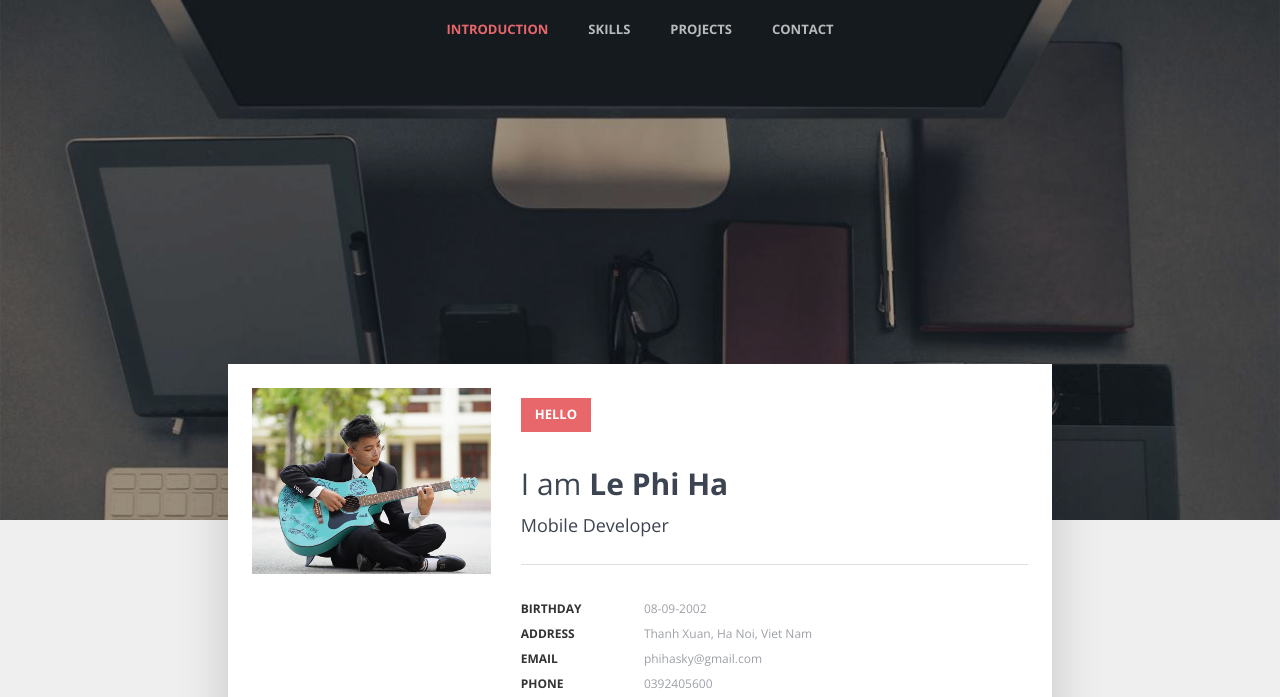
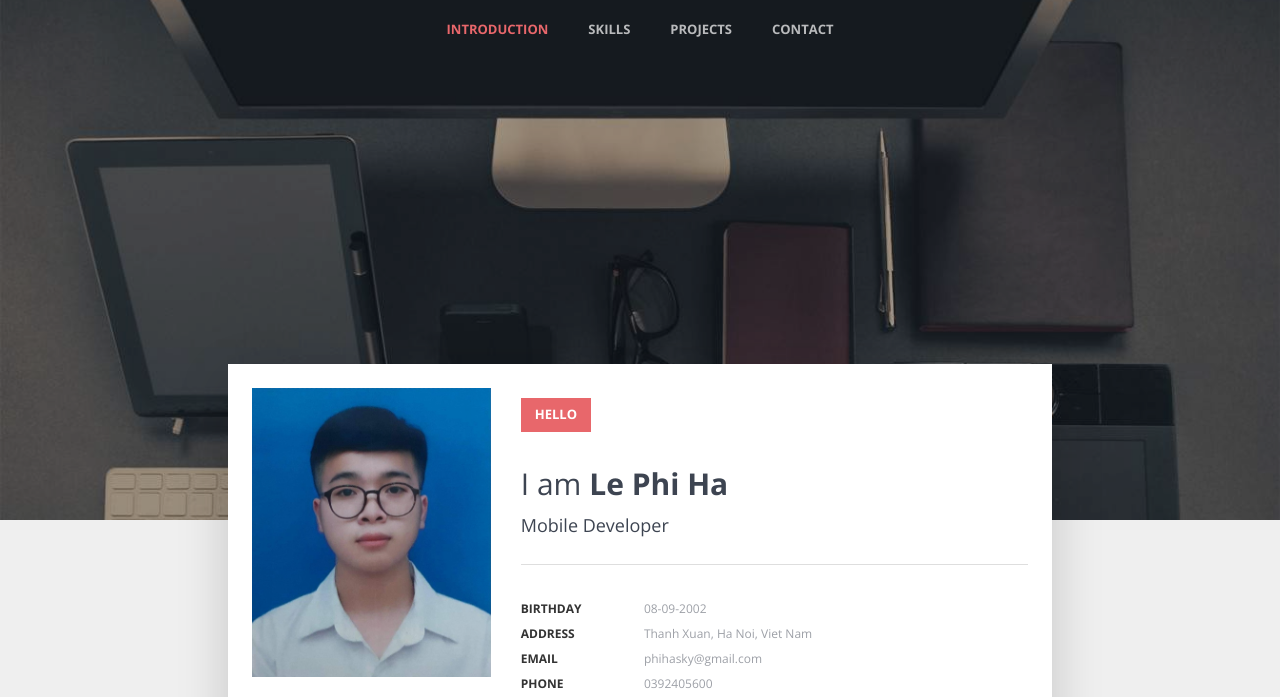
Before and after one commit to lephiha/Web_CV_LePhiHa, a website: page index.html in a window 1280 px wide. Shown: the top 697 px of the page. Drawn offline with nearby package versions, Linux system fonts and the light colour scheme.

Commit message:
updatedd CV

```diff
--- a/index.html
+++ b/index.html
@@ -78,7 +78,7 @@
                     <div class="col-md-4">
                       <div class="section__about-thumb">
                         <img
-                          src="images/lph.JPG"
+                          src="images/lph_cv.JPG"
                           class="img-fluid"
                           alt="User"
                         />
```
